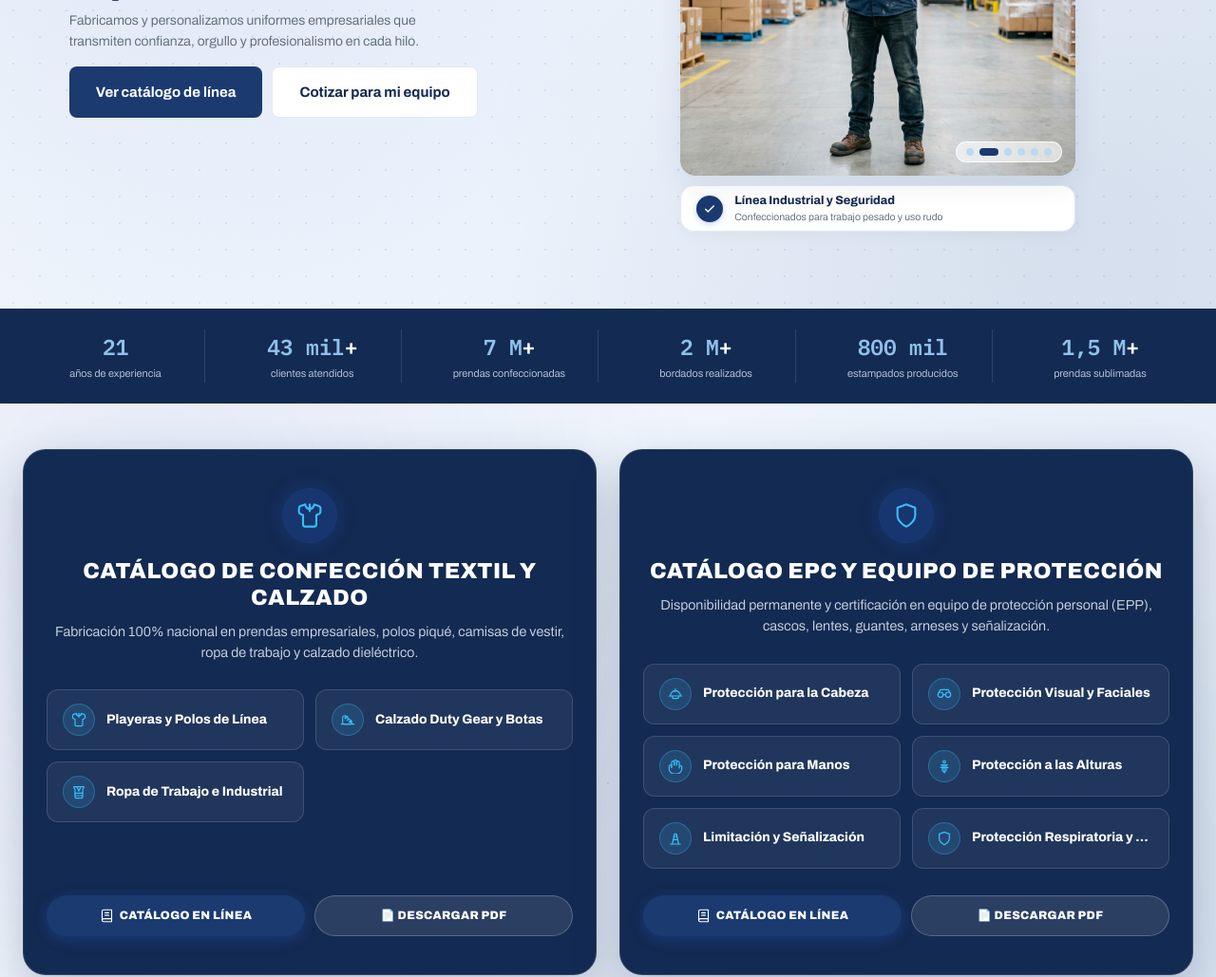
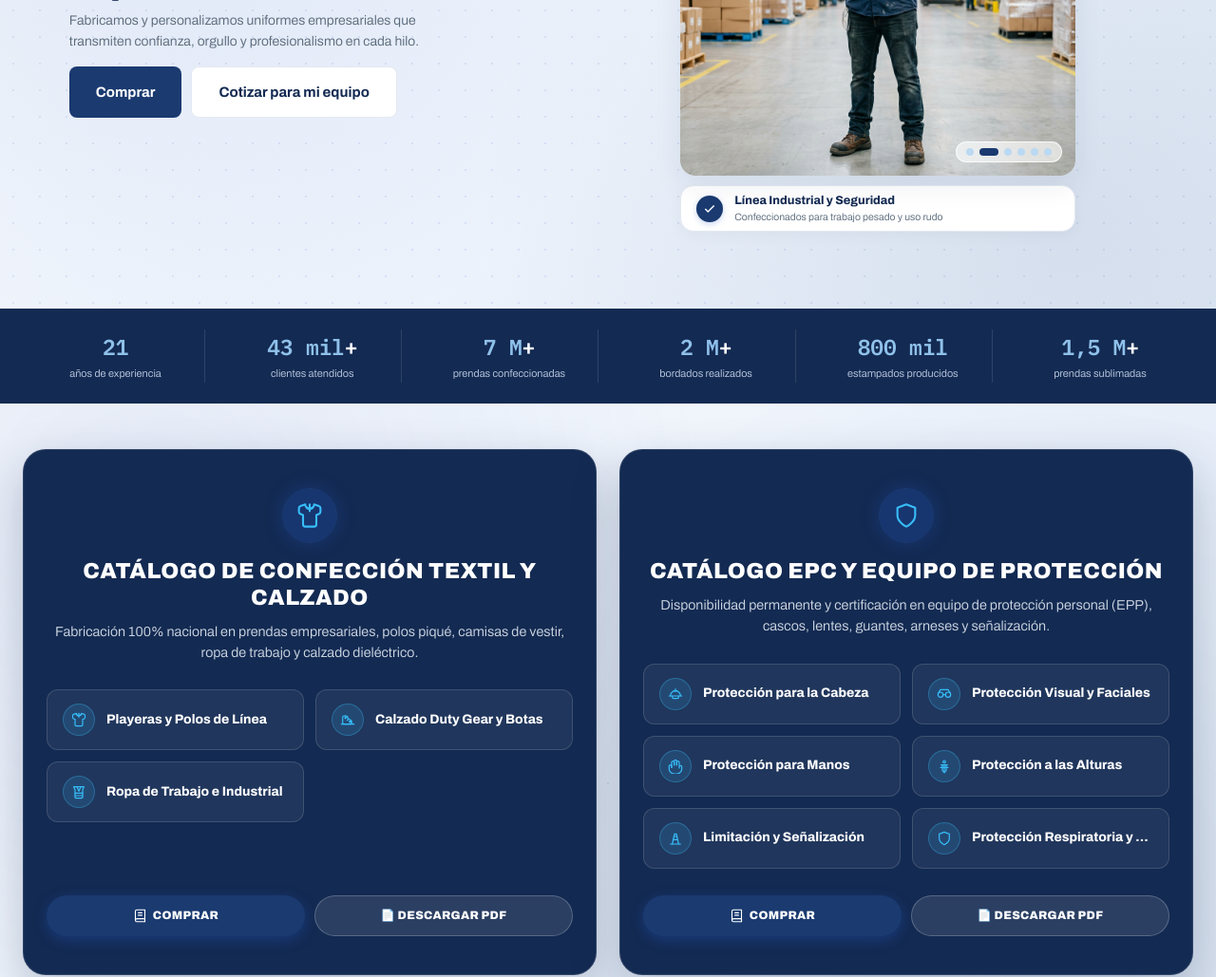
Before and after one commit to danieltrejomx/hupac-textiles-web, a Next.js app: page / in a window 1280 px wide. Shown: the part 375-1404 px from the top of the page at 95% size. Built offline with nearby package versions, Linux system fonts and the light colour scheme; no server answers.

Commit message:
fix: cambiar el texto del boton principal de 'Ver catalogo de linea' a 'Comprar' en el Hero y tarjetas

```diff
--- a/components/CatalogCarousel.tsx
+++ b/components/CatalogCarousel.tsx
@@ -172,7 +172,7 @@ export default function CatalogCarousel() {
                 title="Explorar Catálogo Completo en Línea"
               >
                 <IconCatalog size={15} color="#ffffff" />
-                <span>CATÁLOGO EN LÍNEA</span>
+                <span>COMPRAR</span>
               </Link>
 
               <a
@@ -365,7 +365,7 @@ export default function CatalogCarousel() {
                 title="Explorar Catálogo Completo en Línea"
               >
                 <IconCatalog size={15} color="#ffffff" />
-                <span>CATÁLOGO EN LÍNEA</span>
+                <span>COMPRAR</span>
               </Link>
 
               <a
--- a/components/Hero.tsx
+++ b/components/Hero.tsx
@@ -69,7 +69,7 @@ export default function Hero() {
         <h1>Tu negocio con una imagen superior.</h1>
         <p className="lead">Fabricamos y personalizamos uniformes empresariales que transmiten confianza, orgullo y profesionalismo en cada hilo.</p>
         <div className="hero-ctas">
-          <Link href="#catalogo" className="btn">Ver catálogo de línea</Link>
+          <Link href="#catalogo" className="btn">Comprar</Link>
           <Link href="#cotizador" className="btn sec">Cotizar para mi equipo</Link>
         </div>
       </div>
```
